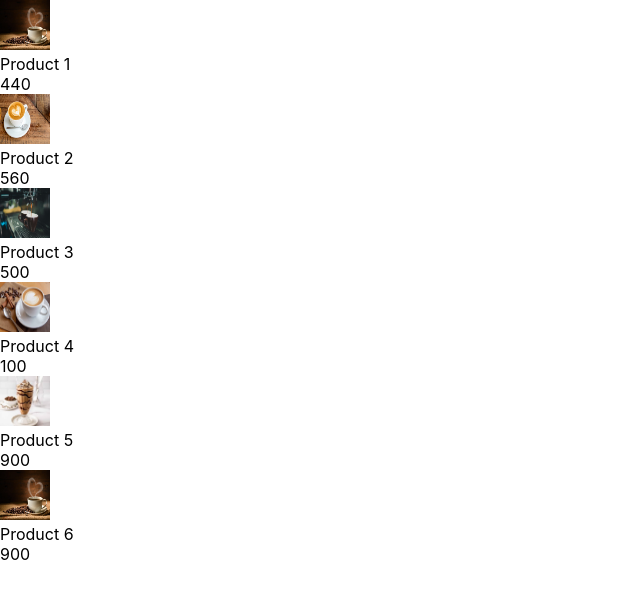
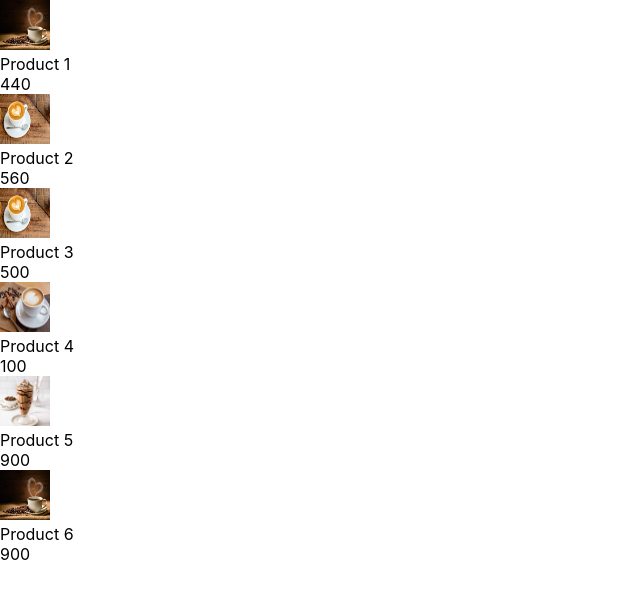
Before and after one commit to Ravali-u/ecomm-react, a React (Create React App) app: page / in a window 1280 px wide. Shown: the top 598 px of the page, without its empty margins (0-640 px from the left). Built offline with nearby package versions, Linux system fonts and the light colour scheme.

Commit message:
modified App.js file

```diff
--- a/src/App.js
+++ b/src/App.js
@@ -6,7 +6,7 @@ function App() {
   let products = [
     { id: 1, name: "Product 1", price: 440, image: "./coffee1.jpg" },
     { id: 2, name: "Product 2", price: 560, image: "./coffee2.jpg" },
-    { id: 3, name: "Product 3", price: 500, image: "./coffee3.jpg" },
+    { id: 3, name: "Product 3", price: 500, image: "./coffee2.jpg" },
     { id: 4, name: "Product 4", price: 100, image: "./coffee4.jpg" },
     { id: 5, name: "Product 5", price: 900, image: "./coffee5.jpg" },
     { id: 6, name: "Product 6", price: 900, image: "./coffee1.jpg"},
```
